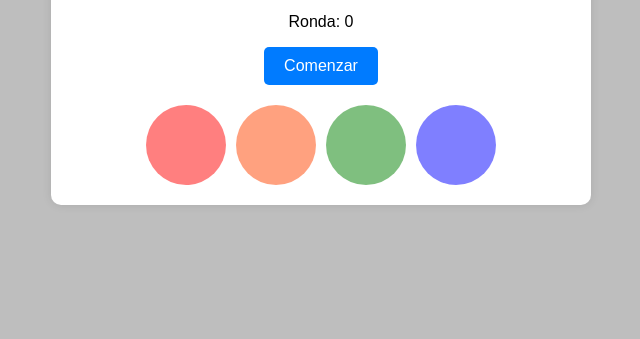
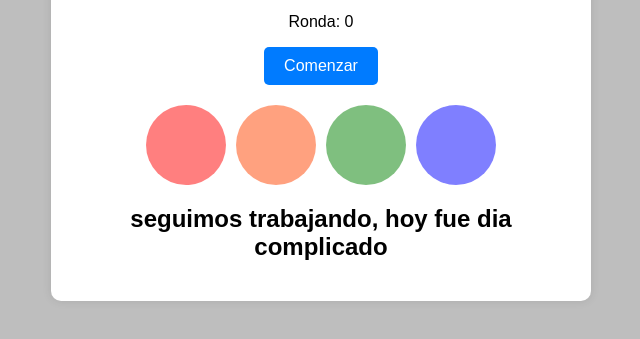
Before and after one commit to kiwy36/TareasGit, a plain HTML site: page ClaseDieciSeis/index.html in a window 1280 px wide. Shown: the part 129-468 px from the top of the page, without its empty margins (319-959 px from the left). Drawn offline with Linux system fonts and the light colour scheme.

Commit message:
viendo clase 18

```diff
--- a/ClaseDieciSeis/index.html
+++ b/ClaseDieciSeis/index.html
@@ -18,6 +18,7 @@
       <div class="color verde" data-color="verde" id=""><!----></div>
       <div class="color azul" data-color="azul" id=""><!----></div>
     </div>
+    <h2>seguimos trabajando, hoy fue dia complicado</h2>
   <script src="index.js"></script>
 </body>
 </html>
```
Also changed, not shown: claseDieciOcho/index.html (added), claseDieciOcho/styles.css (added).
